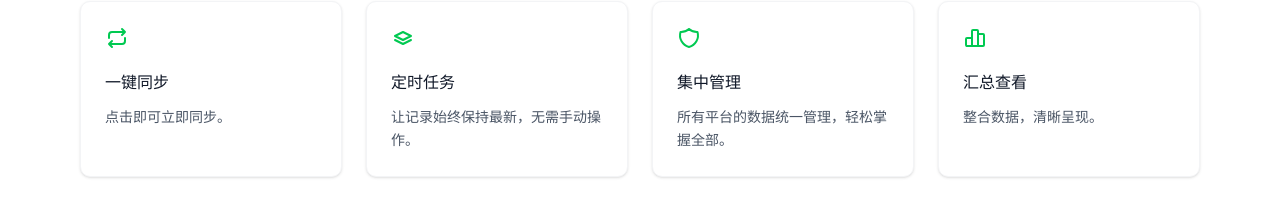
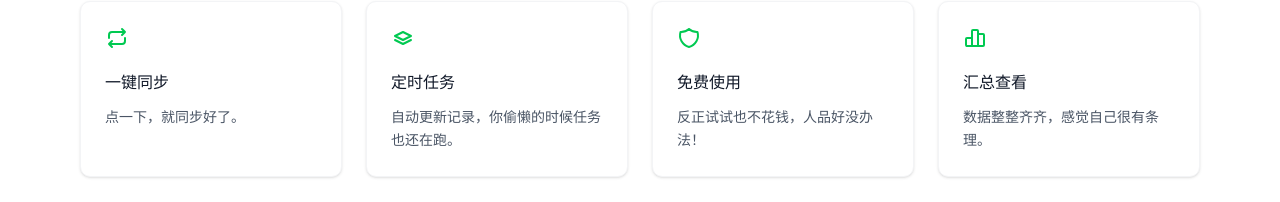
Before and after one commit to inrenping/incremental.icu, a Next.js app: page / in a window 1280 px wide. Shown: the part 563-765 px from the top of the page. Built offline with nearby package versions, Linux system fonts and the light colour scheme; no server answers.

Commit message:
update style

```diff
--- a/src/app/dash/page.tsx
+++ b/src/app/dash/page.tsx
@@ -207,6 +207,9 @@ export default function DashPage() {
             <IconRefresh className={cn("h-6 w-6", isSyncing && "animate-spin")} />
             {isSyncing ? "同步中..." : "一键同步"}
           </Button>
+          <Link href="/dash/activies" className="text-muted-foreground hover:text-primary transition-colors underline underline-offset-4">
+            更多查询
+          </Link>
         </div>
       </section>
 
--- a/src/app/page.tsx
+++ b/src/app/page.tsx
@@ -38,10 +38,10 @@ export default function Home() {
         <section className="py-20 px-4 max-w-6xl mx-auto">
           <div className="grid grid-cols-1 sm:grid-cols-2 lg:grid-cols-4 gap-6">
             {[
-              { title: "一键同步", desc: "点击即可立即同步。", icon: <IconRepeat className="h-6 w-6" /> },
-              { title: "定时任务", desc: "让记录始终保持最新，无需手动操作。", icon: <IconStack className="h-6 w-6" /> },
-              { title: "集中管理", desc: "所有平台的数据统一管理，轻松掌握全部。", icon: <IconShield className="h-6 w-6" /> },
-              { title: "汇总查看", desc: "整合数据，清晰呈现。", icon: <IconChartBar className="h-6 w-6" /> },
+              { title: "一键同步", desc: "点一下，就同步好了。", icon: <IconRepeat className="h-6 w-6" /> },
+              { title: "定时任务", desc: "自动更新记录，你偷懒的时候任务也还在跑。", icon: <IconStack className="h-6 w-6" /> },
+              { title: "免费使用", desc: "反正试试也不花钱，人品好没办法！", icon: <IconShield className="h-6 w-6" /> },
+              { title: "汇总查看", desc: "数据整整齐齐，感觉自己很有条理。", icon: <IconChartBar className="h-6 w-6" /> },
             ].map((feature) => (
               <FeatureCard key={feature.title} {...feature} />
             ))}
```
